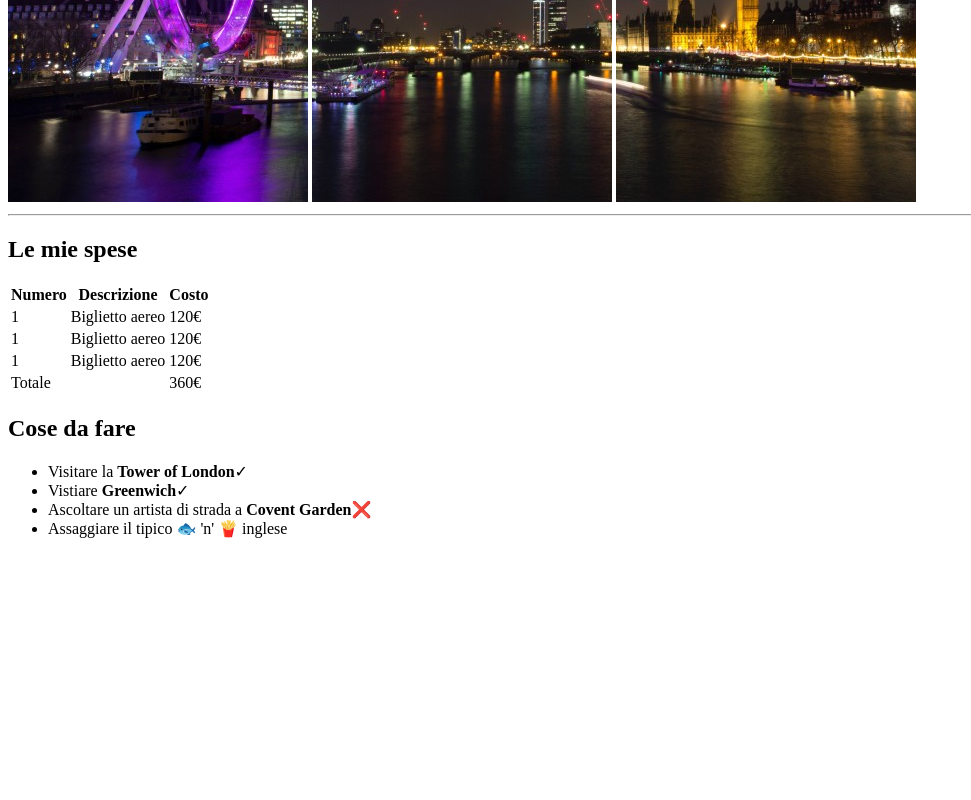
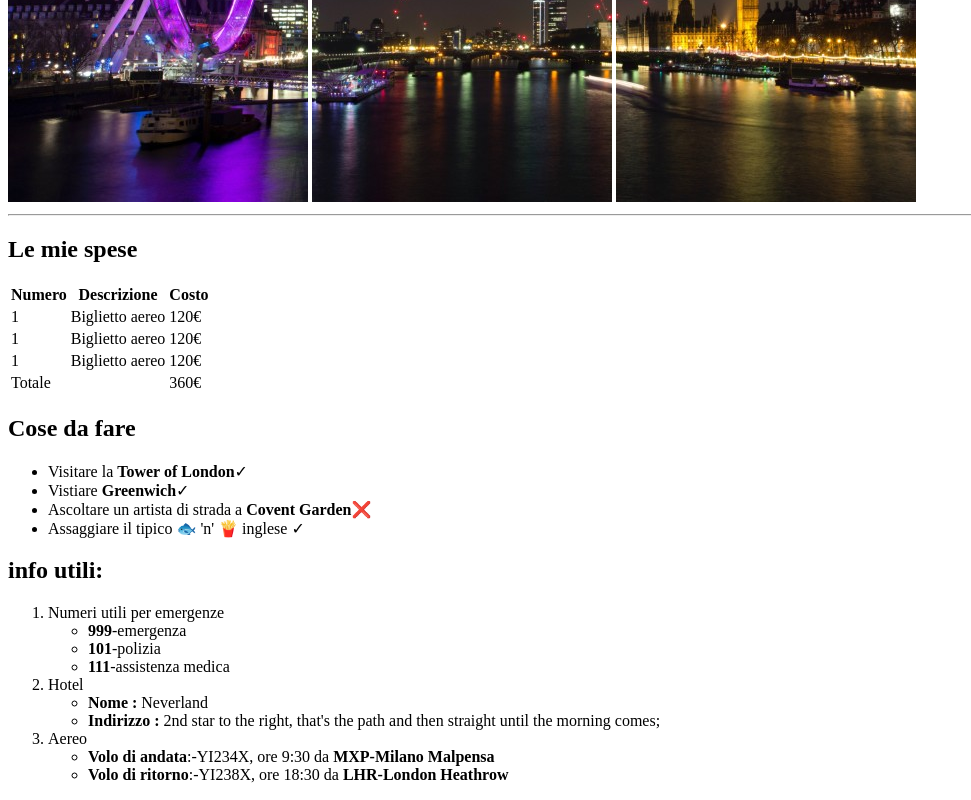
Before and after one commit to FrancescoBonandin/html-london-trip, a plain HTML site: page index.html in a window 1280 px wide. Shown: the part 478-1278 px from the top of the page, without its empty margins (0-971 px from the left). Before the commit the page ends 1032 px from the top, so only its background shows below. Drawn offline with Linux system fonts and the light colour scheme.

Commit message:
Aggiunta section info utili

```diff
--- a/index.html
+++ b/index.html
@@ -82,12 +82,43 @@
                     <li>Visitare la <strong>Tower of London</strong>&check;</li>  <!--lo strong è perchè mi piaceva di più porre l attenzione sui luoghi d'interesse-->
                     <li>Vistiare <strong>Greenwich</strong>&check;</li>
                     <li>Ascoltare un artista di strada a <strong> Covent Garden</strong>&#10060;</li>
-                    <li>Assaggiare il tipico &#128031; 'n' &#127839; inglese</li>
+                    <li>Assaggiare il tipico &#128031; 'n' &#127839; inglese &check;</li>
                 </ul>
 
             </section>
             <!-- fine sezione cose da fare -->
 
+            <!-- Sezione info utili -->
+            <section>
+                <h2>info utili:</h2>
+
+                <ol>
+                    <li>
+                        Numeri utili per emergenze
+                        <ul>
+                            <li><strong>999</strong>-emergenza</li>
+                            <li><strong>101</strong>-polizia</li>
+                            <li><strong>111</strong>-assistenza medica</li>
+                        </ul>
+                    </li>
+
+                    <li>
+                        Hotel
+                        <ul>
+                            <li><strong>Nome :</strong> Neverland</li>
+                            <li><strong>Indirizzo :</strong> 2nd star to the right, that's the path and then straight until the morning comes;</li>
+                        </ul>
+                    </li>
+                    <li>Aereo
+                        <ul>
+                            <li><strong>Volo di andata</strong>:-YI234X, ore 9:30 da <strong>MXP-Milano Malpensa</strong></li>
+                            <li><strong>Volo di ritorno</strong>:-YI238X, ore 18:30 da <strong>LHR-London Heathrow</strong></li>
+
+                        </ul>
+                    </li>
+                </ol>
+            </section>
+            <!-- fine info utili -->
 
 
         </main>
```
